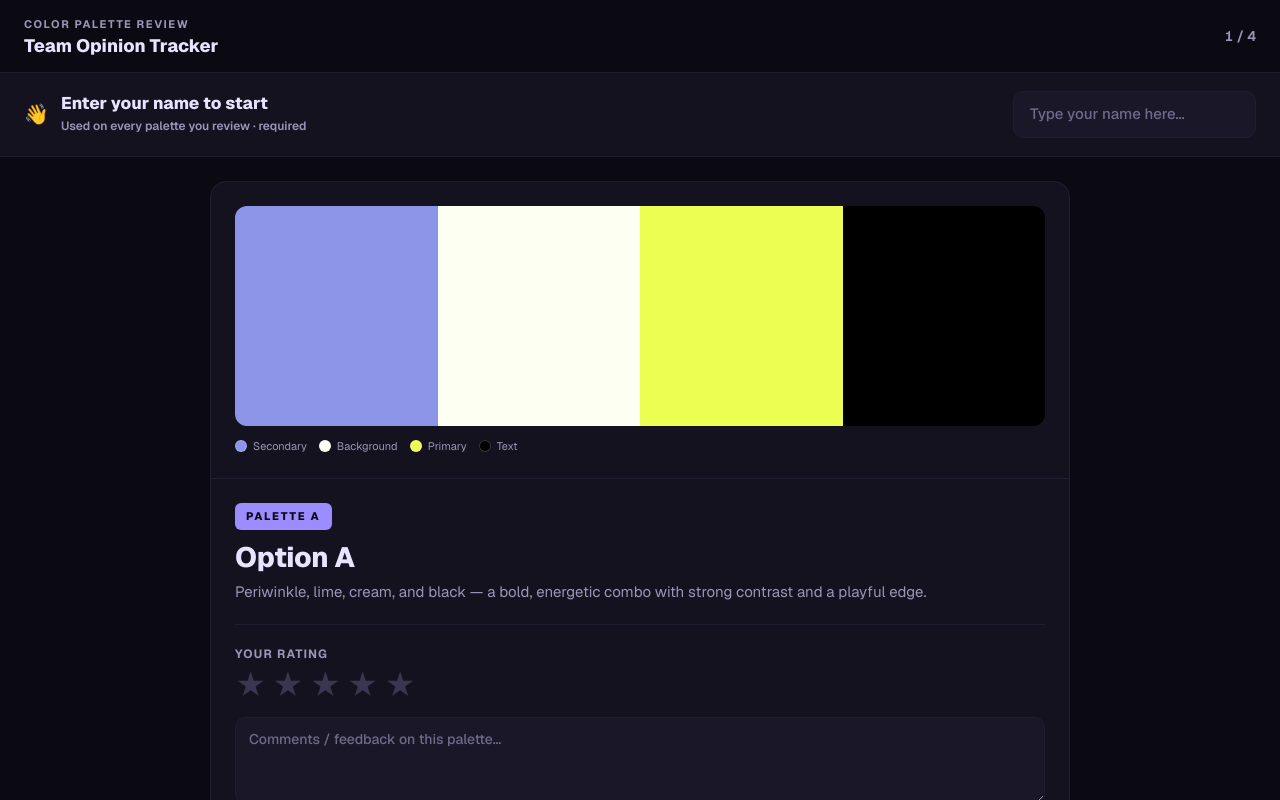
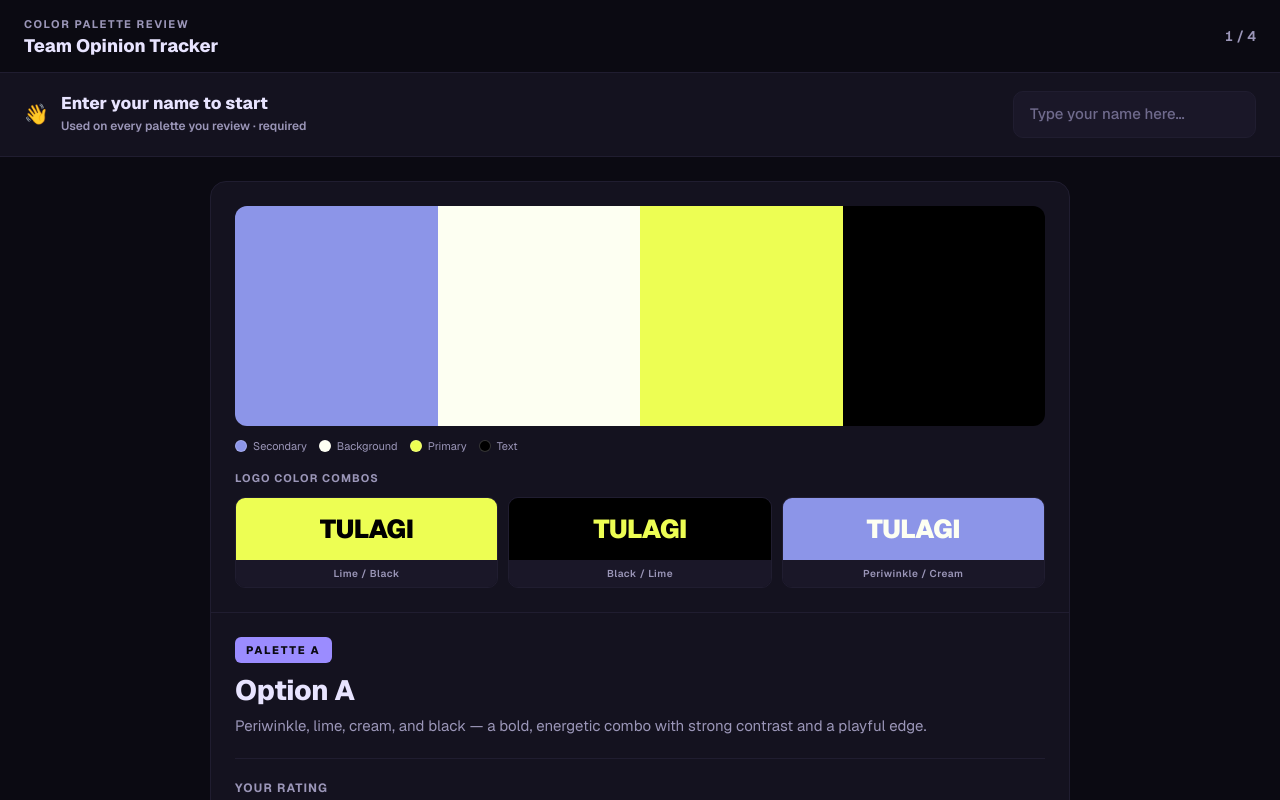
Before and after one commit to kendall-421/palette-review, a Next.js app: page / in a window 1280 px wide. Shown: the top 800 px of the page. Built offline with nearby package versions, Linux system fonts and the light colour scheme.

Commit message:
Add logo color combo previews to palette card

```diff
--- a/app/page.tsx
+++ b/app/page.tsx
@@ -1,7 +1,77 @@
 "use client";
 
 import { useState, useEffect, useCallback, useRef } from "react";
-import { PALETTES, Palette } from "@/lib/palettes";
+import { PALETTES, Palette, LogoCombo } from "@/lib/palettes";
+
+function LogoCombos({ combos }: { combos: LogoCombo[] }) {
+  return (
+    <div style={{ marginTop: "16px" }}>
+      <div
+        style={{
+          fontSize: "11px",
+          fontWeight: 700,
+          letterSpacing: "0.1em",
+          textTransform: "uppercase",
+          color: "var(--muted)",
+          marginBottom: "10px",
+        }}
+      >
+        Logo color combos
+      </div>
+      <div style={{ display: "flex", gap: "10px", flexWrap: "wrap" }}>
+        {combos.map((combo, i) => (
+          <div
+            key={i}
+            style={{
+              flex: "1 1 0",
+              minWidth: "120px",
+              borderRadius: "10px",
+              overflow: "hidden",
+              border: "1px solid var(--line)",
+            }}
+          >
+            <div
+              style={{
+                backgroundColor: combo.bg,
+                padding: "18px 12px",
+                display: "flex",
+                alignItems: "center",
+                justifyContent: "center",
+              }}
+            >
+              <span
+                style={{
+                  color: combo.fg,
+                  fontWeight: 900,
+                  fontSize: "clamp(18px, 3vw, 26px)",
+                  letterSpacing: "-0.02em",
+                  fontFamily: "var(--font-geist-sans), system-ui, sans-serif",
+                  lineHeight: 1,
+                  textTransform: "uppercase",
+                }}
+              >
+                TULAGI
+              </span>
+            </div>
+            <div
+              style={{
+                padding: "6px 10px",
+                background: "var(--panel2)",
+                fontSize: "10px",
+                fontWeight: 600,
+                color: "var(--muted)",
+                textAlign: "center",
+                letterSpacing: "0.05em",
+              }}
+            >
+              {combo.label}
+            </div>
+          </div>
+        ))}
+      </div>
+    </div>
+  );
+}
 
 function StarRating({
   value,
@@ -60,6 +130,9 @@ function PaletteSwatches({ palette }: { palette: Palette }) {
           </div>
         ))}
       </div>
+      {palette.combos && palette.combos.length > 0 && (
+        <LogoCombos combos={palette.combos} />
+      )}
     </div>
   );
 }
--- a/lib/palettes.ts
+++ b/lib/palettes.ts
@@ -2,6 +2,12 @@ export interface ColorSwatch {
   name: string;
   hex: string;
   role: string;
+}
+
+export interface LogoCombo {
+  bg: string;
+  fg: string;
+  label: string;
 }
 
 export interface Palette {
@@ -10,9 +16,10 @@ export interface Palette {
   badge: string;
   desc: string;
   colors: ColorSwatch[];
+  combos?: LogoCombo[];
 }
 
-// Placeholder palettes — replace hex values and names with real palette data
+// Placeholder palettes — replace hex values, names, and combos with real palette data
 export const PALETTES: Palette[] = [
   {
     id: "palette-a",
@@ -24,6 +31,11 @@ export const PALETTES: Palette[] = [
       { name: "Cream", hex: "#FDFFF2", role: "Background" },
       { name: "Lime", hex: "#EDFE53", role: "Primary" },
       { name: "Black", hex: "#000000", role: "Text" },
+    ],
+    combos: [
+      { bg: "#EDFE53", fg: "#000000", label: "Lime / Black" },
+      { bg: "#000000", fg: "#EDFE53", label: "Black / Lime" },
+      { bg: "#8C95E8", fg: "#FDFFF2", label: "Periwinkle / Cream" },
     ],
   },
   {
```
